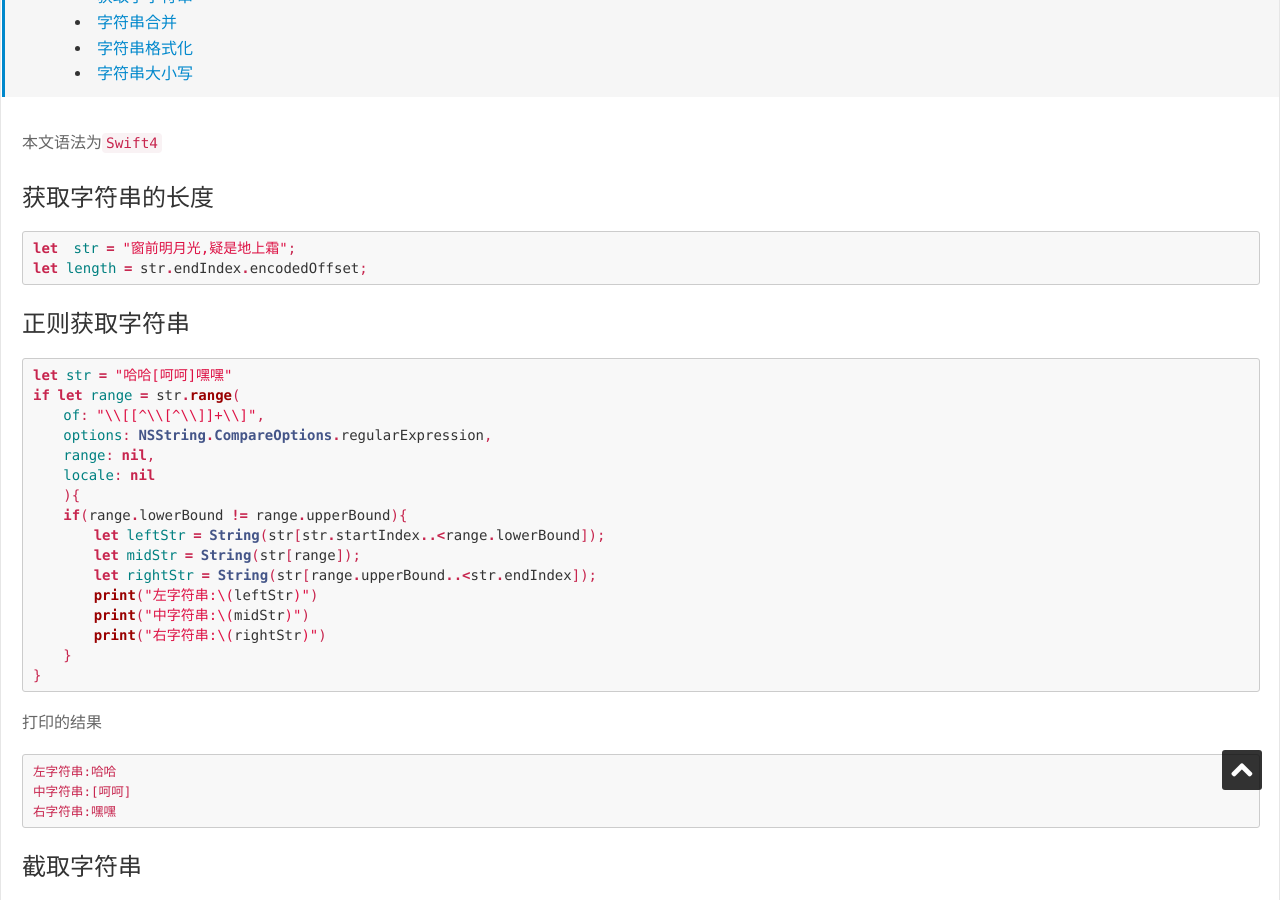
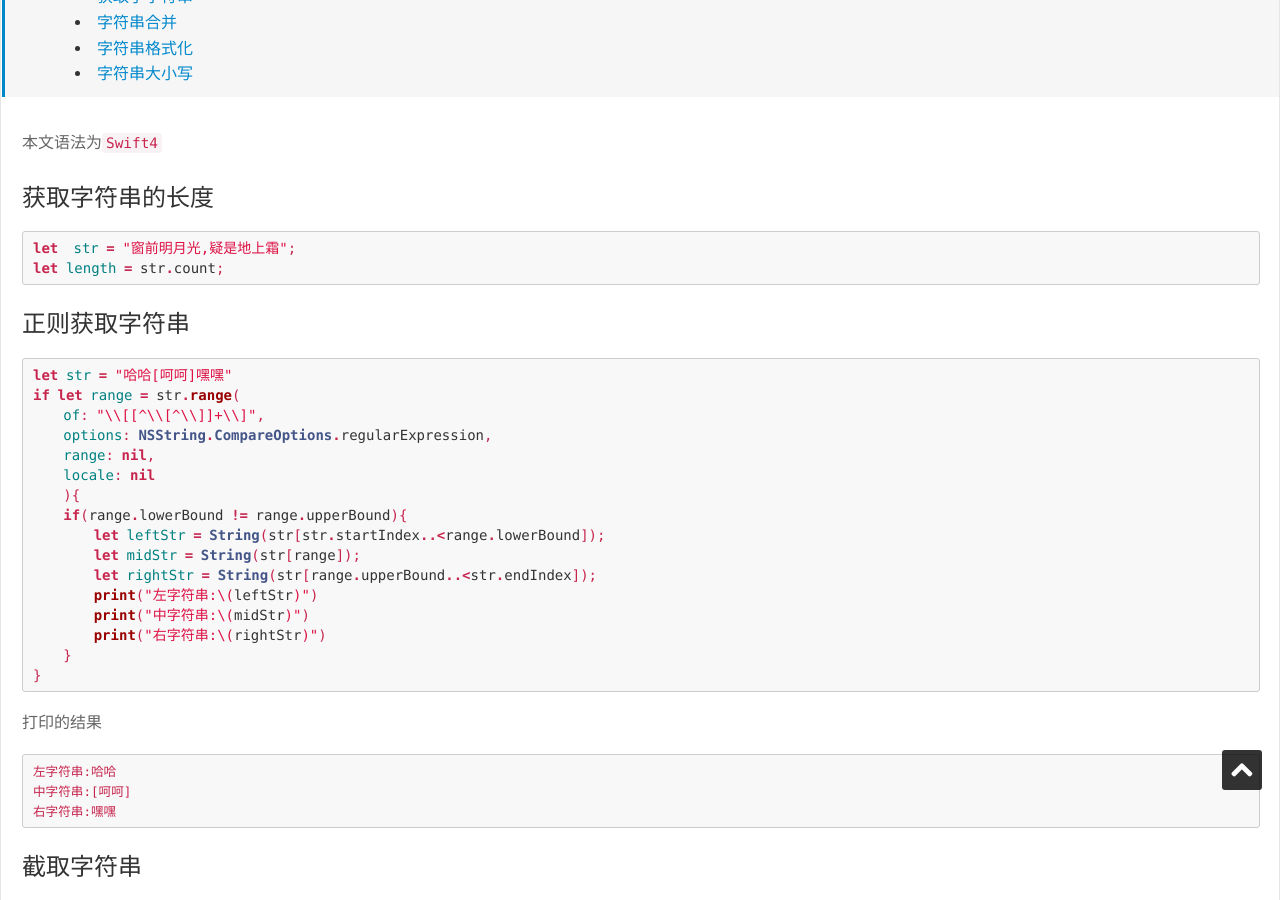
Before and after one commit to psvmc/myblog_jekyll, a Jekyll site: the page built from _posts/2017-11-15-ios-swift4-string.md, in a window 1280 px wide and 900 px high, scrolled down 614 px. Built offline with Jekyll 4.4.1, drawn with Linux system fonts in a browser that asks for light colours; comment, search, counter and statistics services are not loaded.

Commit message:
文章更新

````diff
--- a/_posts/2017-11-15-ios-swift4-string.md
+++ b/_posts/2017-11-15-ios-swift4-string.md
@@ -14,7 +14,7 @@ category: ios
 
 ```swift
 let  str = "窗前明月光,疑是地上霜";
-let length = str.endIndex.encodedOffset;
+let length = str.count;
 ```
 
 ### 正则获取字符串
````
